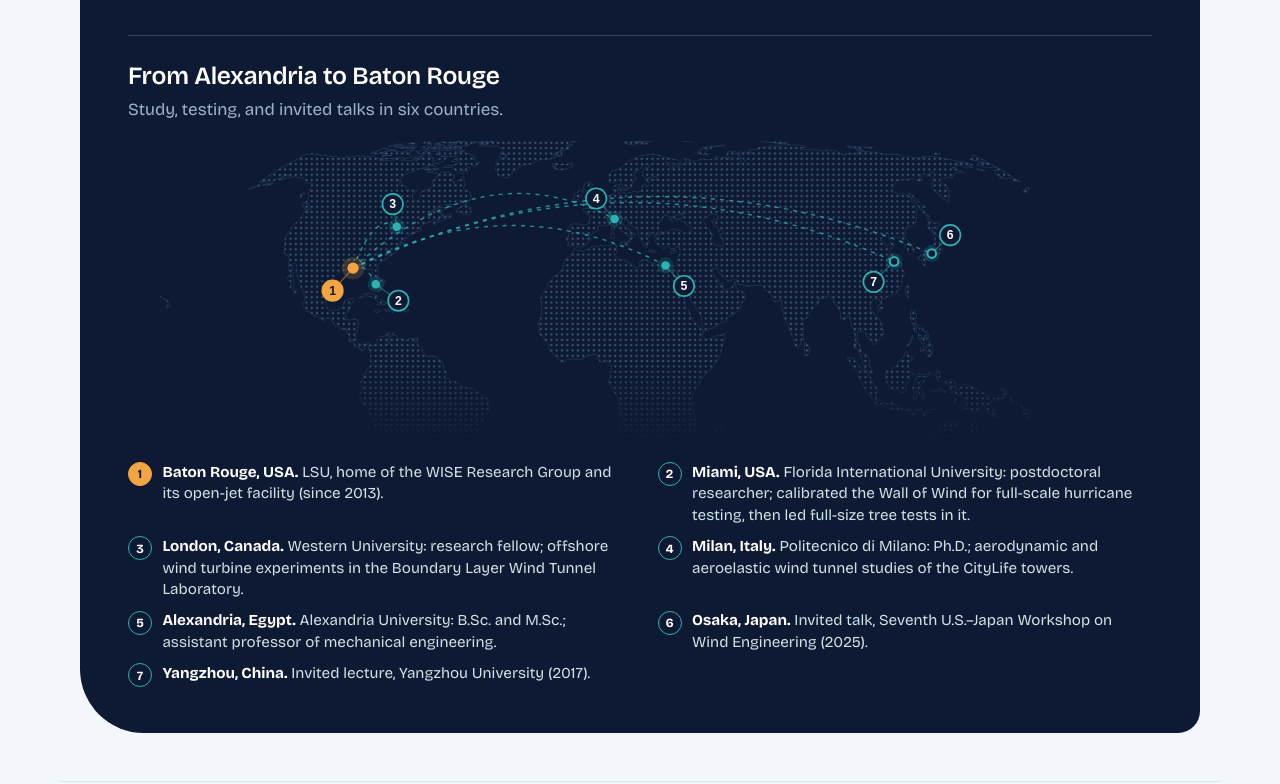
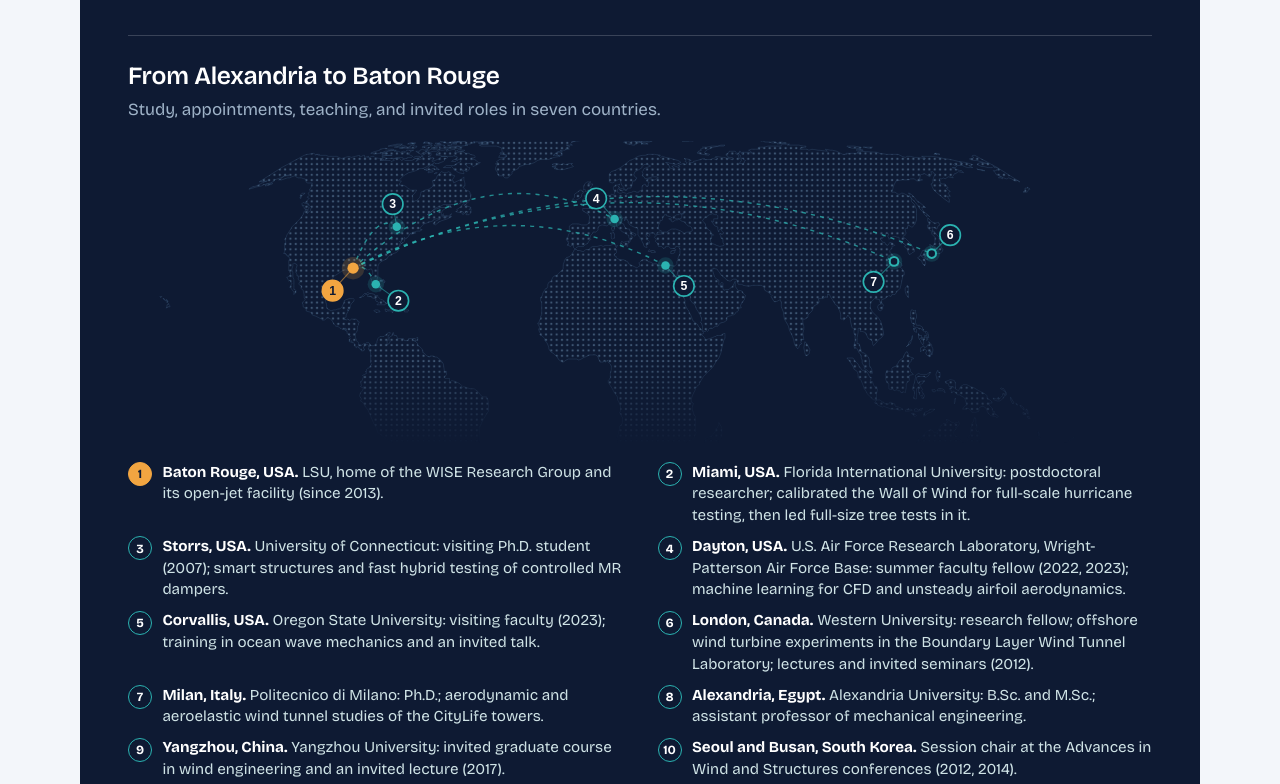
Before and after one commit to wise-research-group/wise-research-group.github.io, a plain HTML site: page index.html in a window 1280 px wide. Shown: the part 5896-6680 px from the top of the page. Drawn offline with nearby package versions, Linux system fonts and the light colour scheme; animation ran at ten frames a second.

Commit message:
Add files via upload

```diff
--- a/index.html
+++ b/index.html
@@ -155,16 +155,20 @@
     </ul>
     <p class="record-more">Also <b>3</b> edited books, <b>6</b> book chapters, and <b>1</b> U.S. patent. Graduates now work at Texas Tech University, Geosyntec, Brown &amp; Brown, Anchor QEA, HNTB, Fluor, Stantec, Tetra Tech, and other organizations. The 4.50 average covers 18 course evaluations since 2019; graduate courses average <b>4.82</b>.</p>
     <figure class="reach">
-      <figcaption><h3>From Alexandria to Baton Rouge</h3><p>Study, testing, and invited talks in six countries.</p></figcaption>
-      <div class="reach-map"><img loading="lazy" src="assets/img/reach-map.svg" width="1000" height="296" alt="World map marking the seven places listed below, each linked by an arc to Baton Rouge."></div>
+      <figcaption><h3>From Alexandria to Baton Rouge</h3><p>Study, appointments, teaching, and invited roles in seven countries.</p></figcaption>
+      <div class="reach-map"><img loading="lazy" src="assets/img/reach-map.svg" width="1000" height="296" alt="World map marking the eleven places listed below, each linked by an arc to Baton Rouge."></div>
       <ol class="reach-list" role="list">
         <li><b>Baton Rouge, USA.</b> LSU, home of the WISE Research Group and its open-jet facility (since 2013).</li>
         <li><b>Miami, USA.</b> Florida International University: postdoctoral researcher; calibrated the Wall of Wind for full-scale hurricane testing, then led full-size tree tests in it.</li>
-        <li><b>London, Canada.</b> Western University: research fellow; offshore wind turbine experiments in the Boundary Layer Wind Tunnel Laboratory.</li>
+        <li><b>Storrs, USA.</b> University of Connecticut: visiting Ph.D. student (2007); smart structures and fast hybrid testing of controlled MR dampers.</li>
+        <li><b>Dayton, USA.</b> U.S. Air Force Research Laboratory, Wright-Patterson Air Force Base: summer faculty fellow (2022, 2023); machine learning for CFD and unsteady airfoil aerodynamics.</li>
+        <li><b>Corvallis, USA.</b> Oregon State University: visiting faculty (2023); training in ocean wave mechanics and an invited talk.</li>
+        <li><b>London, Canada.</b> Western University: research fellow; offshore wind turbine experiments in the Boundary Layer Wind Tunnel Laboratory; lectures and invited seminars (2012).</li>
         <li><b>Milan, Italy.</b> Politecnico di Milano: Ph.D.; aerodynamic and aeroelastic wind tunnel studies of the CityLife towers.</li>
         <li><b>Alexandria, Egypt.</b> Alexandria University: B.Sc. and M.Sc.; assistant professor of mechanical engineering.</li>
+        <li><b>Yangzhou, China.</b> Yangzhou University: invited graduate course in wind engineering and an invited lecture (2017).</li>
+        <li><b>Seoul and Busan, South Korea.</b> Session chair at the Advances in Wind and Structures conferences (2012, 2014).</li>
         <li><b>Osaka, Japan.</b> Invited talk, Seventh U.S.&ndash;Japan Workshop on Wind Engineering (2025).</li>
-        <li><b>Yangzhou, China.</b> Invited lecture, Yangzhou University (2017).</li>
       </ol>
     </figure>
   </div>
```
